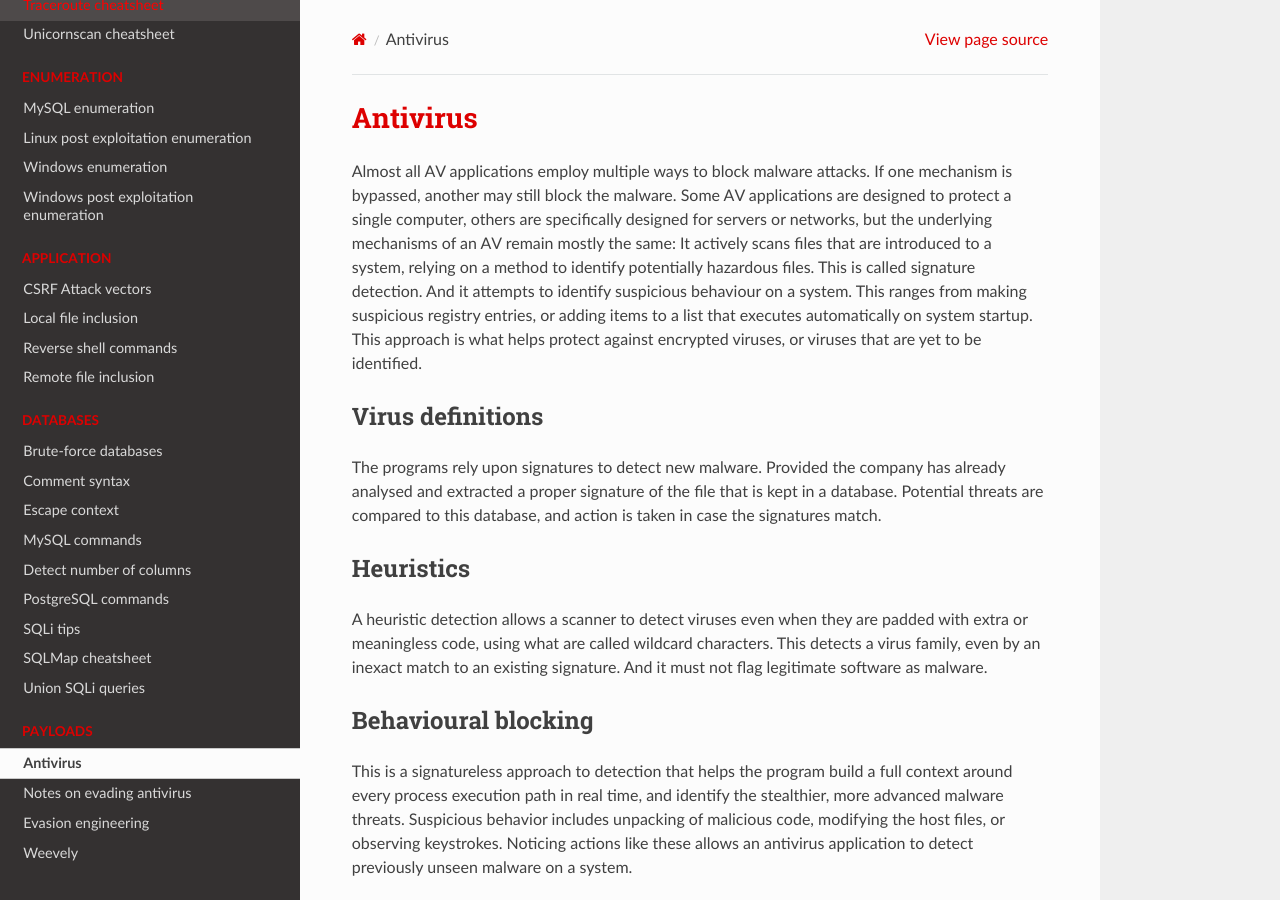
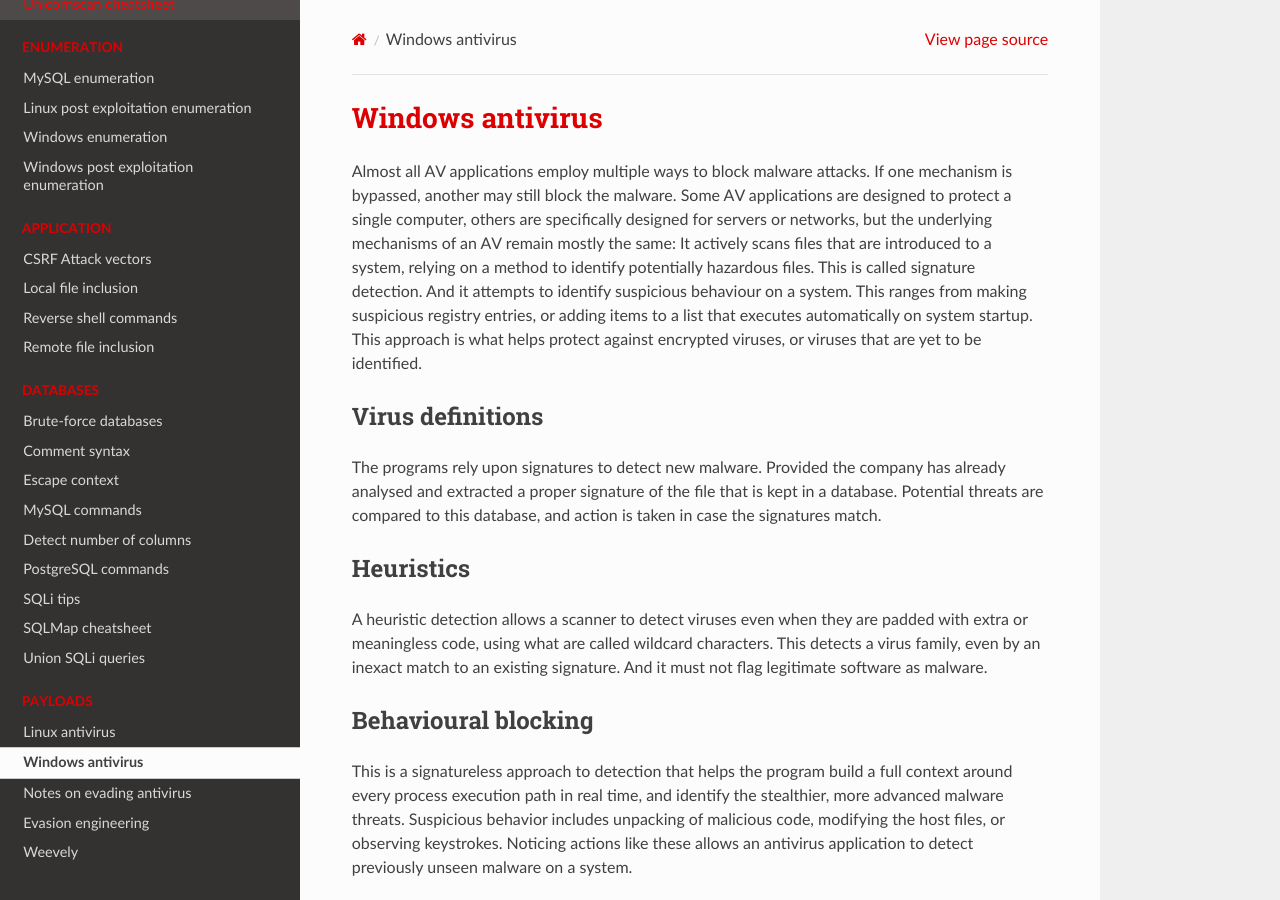
Before and after one commit to tymyrddin/cheatsheets, a Sphinx documentation site: the page built from source/docs/payloads/av-windows.md, in a window 1280 px wide and 900 px high. Built offline with Sphinx 7.4.7 and the Read the Docs theme 2.0.0, drawn with Linux system fonts in a browser that asks for light colours.

Commit message:
payloads AV evasion

```diff
--- a/source/docs/payloads/av.md
+++ b/source/docs/payloads/av-windows.md
@@ -1,4 +1,4 @@
-# Antivirus
+# Windows antivirus
 
 Almost all AV applications employ multiple ways to block malware attacks. If one mechanism is bypassed, another may still block the malware. Some AV applications are designed to protect a single computer, others are specifically designed for servers or networks, but the underlying mechanisms of an AV remain mostly the same: It actively scans files that are introduced to a system, relying on a method to identify potentially hazardous files. This is called signature detection. And it attempts to identify suspicious behaviour on a system. This ranges from making suspicious registry entries, or adding items to a list that executes automatically on system startup. This approach is what helps protect against encrypted viruses, or viruses that are yet to be identified.
 
```
Also changed, not shown: source/docs/payloads/av-linux.md (added, +14 -0 lines), source/docs/payloads/evading-av.md (+1 -1 lines).
